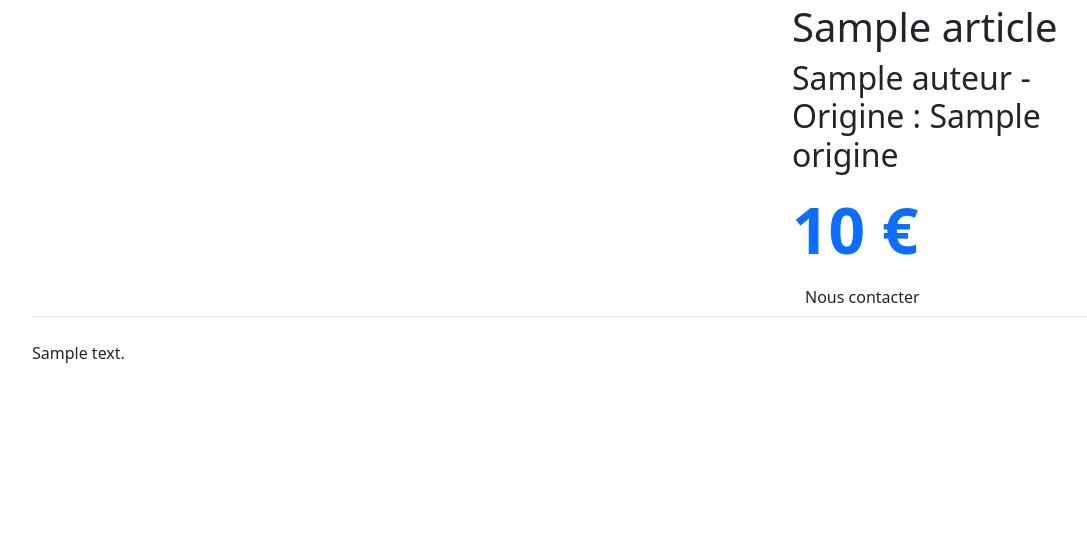
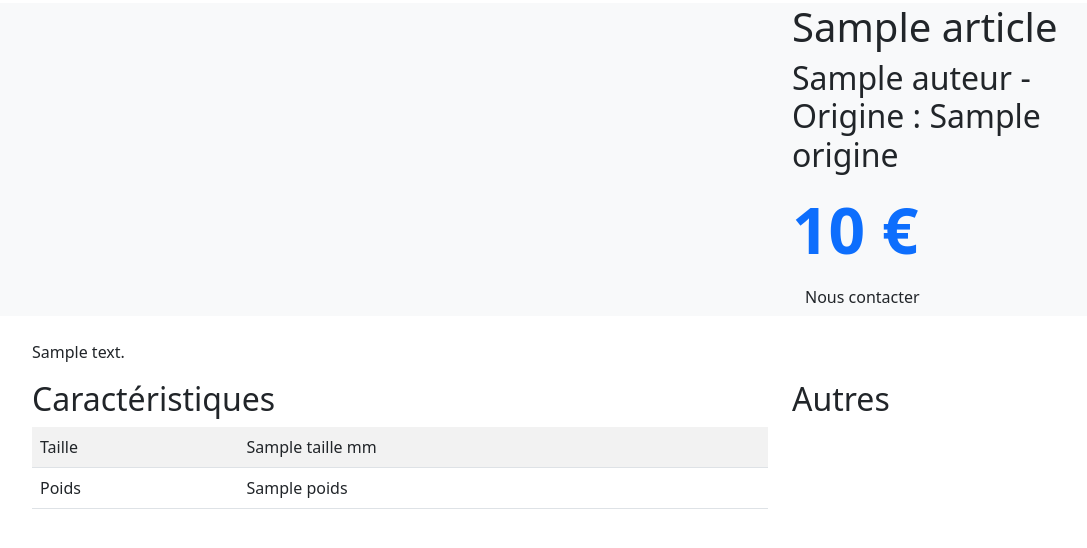
Before and after one commit to Coralie-BDY/MonCommerce, a Symfony app: template templates/article/show.html.twig in a window 1280 px wide. Shown: the part 77-625 px from the top of the page, without its empty margins (50-1137 px from the left). Run offline with Twig, Linux system fonts and the light colour scheme; the template is opened without the code that fills it: most values are stand-ins (such as "Sample title", 1, 10 or a date in 2020); some libraries are stand-ins or nearby versions.

Commit message:
ajout tableau dans article/show

```diff
--- a/templates/article/show.html.twig
+++ b/templates/article/show.html.twig
@@ -2,6 +2,7 @@
 
 {% block title article.title %}
 {% block body %}
+<div class="bg-light">
     <div class="container mt-4">
         <div class="row">
             <div class="col-md-8">
@@ -16,9 +17,33 @@
                 <a href="#" class="btn vtn-primary">Nous contacter</a>
             </div>
         </div>
+    </div>
+</div>
 
-    <nav class="nav nav-tabs mb-4" id="tab"></nav>
-    <p>{{ article.description | nl2br }}</p>
+    <div class="container mt-4">
 
+        <p>
+            {{ article.description | nl2br }}
+        </p>
+
+        <div class="row">
+            <div class="col-md-8">
+                <h2>Caractéristiques</h2>
+                <table class="table table-striped">
+                    <tr>
+                        <td>Taille</td>
+                        <td>{{ article.taille }} mm</td>
+                    </tr>
+                    <tr>
+                        <td>Poids</td>
+                        <td>{{ article.poids }}</td>
+                    </tr>
+                </table>
             </div>
+            <div class="col-md-4">
+                <h2>Autres</h2>
+            </div>
+        </div>
+
+
 {% endblock %}
```
Lines whose indentation alone changed are shown as unchanged.
